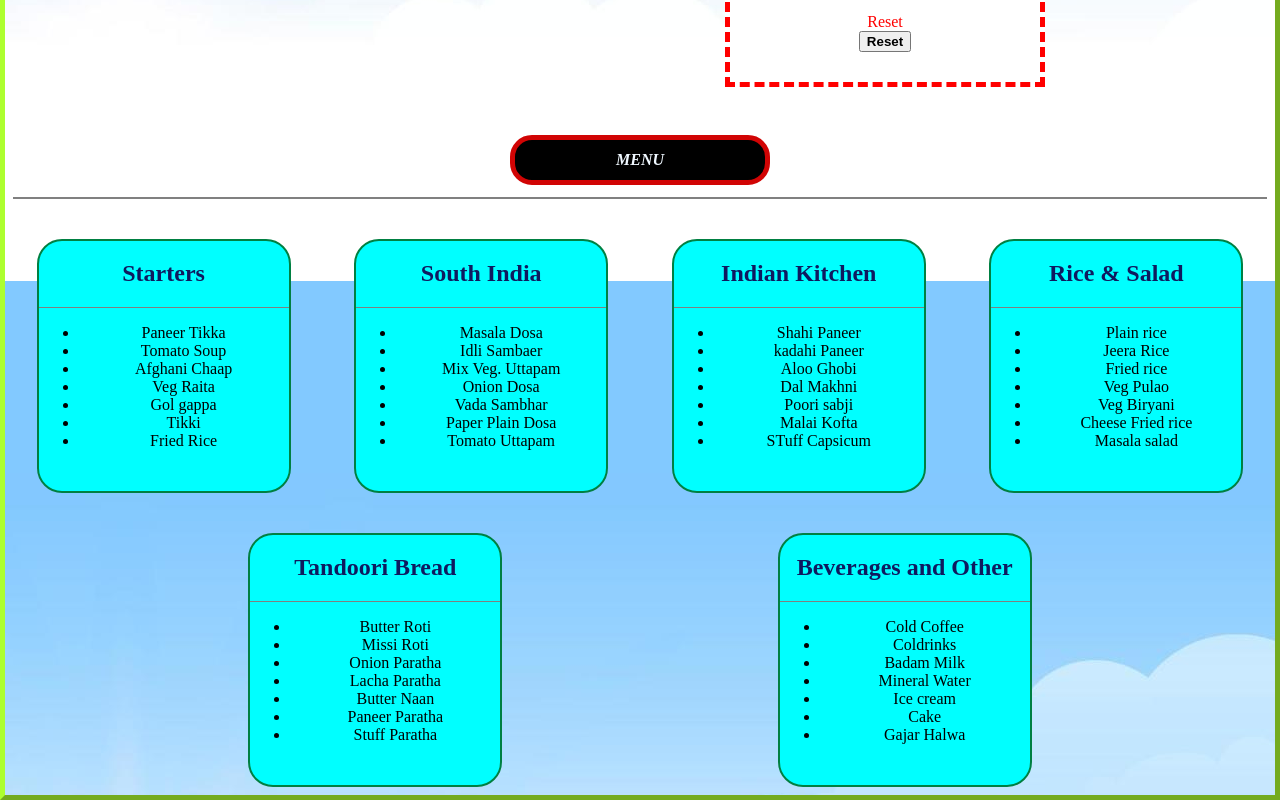
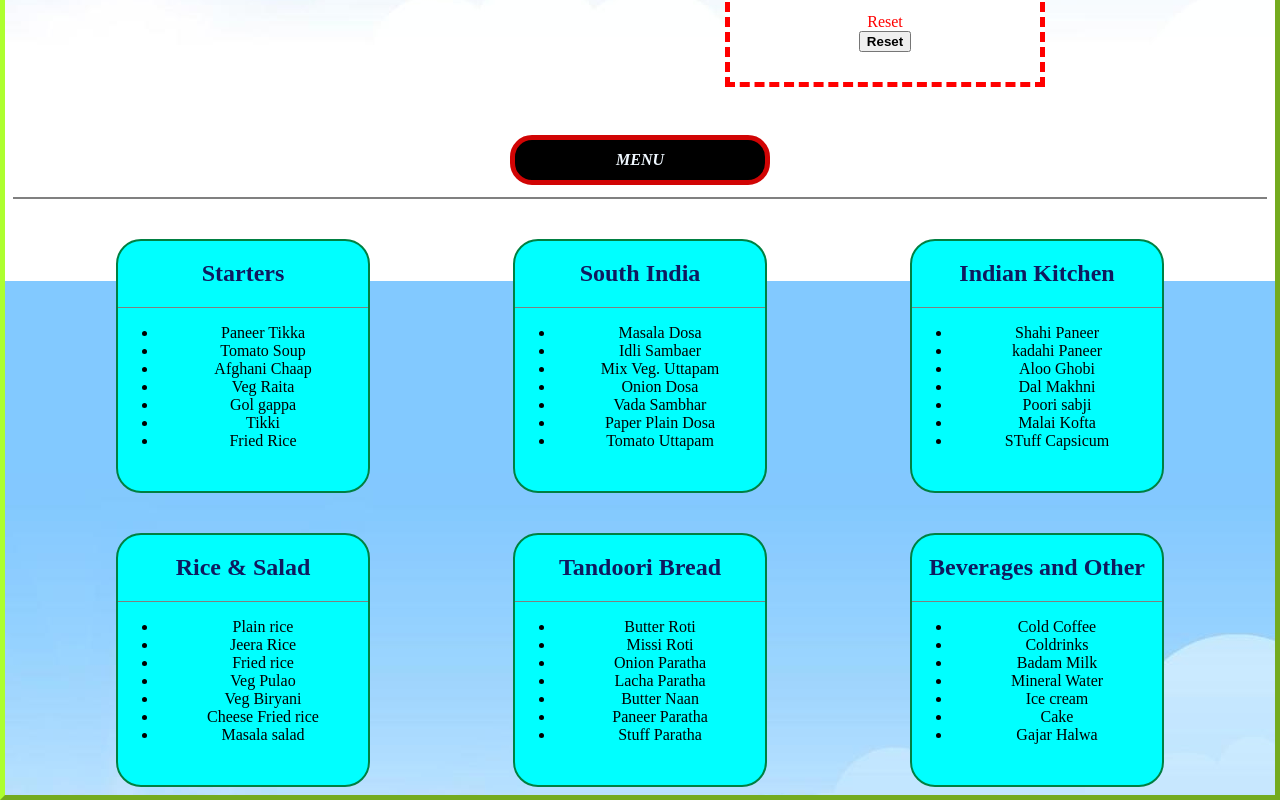
Before and after one commit to MuskanOtari/prepbytes-practice, a plain HTML site: page CSS/Assignment/Assignemnt1/Assignment2/index2.html in a window 1280 px wide. Shown: the part 704-1504 px from the top of the page. Drawn offline with Linux system fonts and the light colour scheme.

Commit message:
live pre

```diff
--- a/CSS/Assignment/Assignemnt1/Assignment2/index2.html
+++ b/CSS/Assignment/Assignemnt1/Assignment2/index2.html
@@ -174,6 +174,10 @@
             </ul>
 
         </div>
+
+
+    </div>
+    <div class="boxes">
         <div class="box">
             <div class="head_starter">
 
@@ -228,7 +232,6 @@
             </ul>
 
         </div>
-
     </div>
     </div>
 </body>
--- a/CSS/Assignment/Assignemnt1/Assignment2/style.css
+++ b/CSS/Assignment/Assignemnt1/Assignment2/style.css
@@ -143,7 +143,6 @@ html {
     display: flex;
     flex-wrap: wrap;
     justify-content: space-evenly;
-    align-content: space-evenly;
     gap: 40px
 }
 
```
